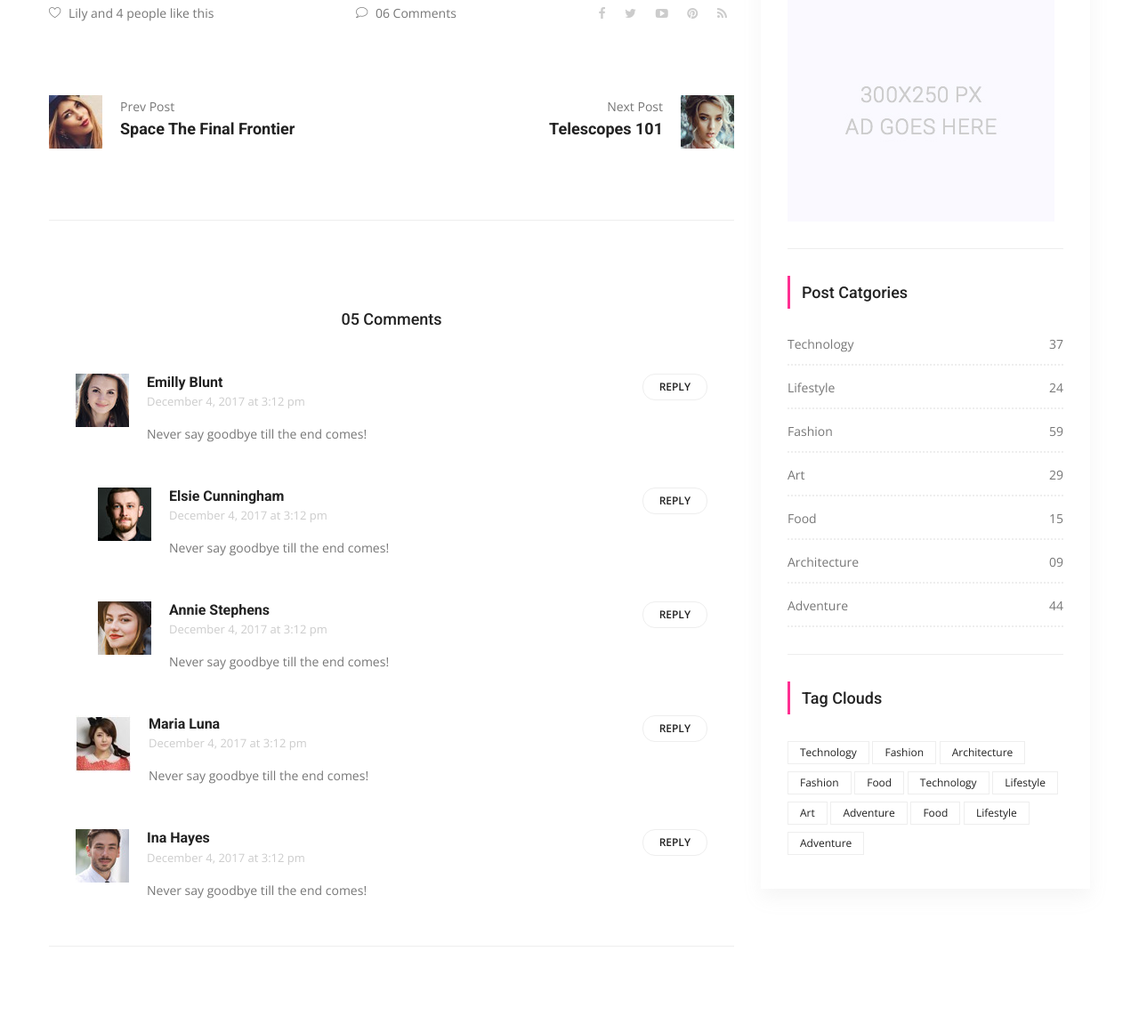
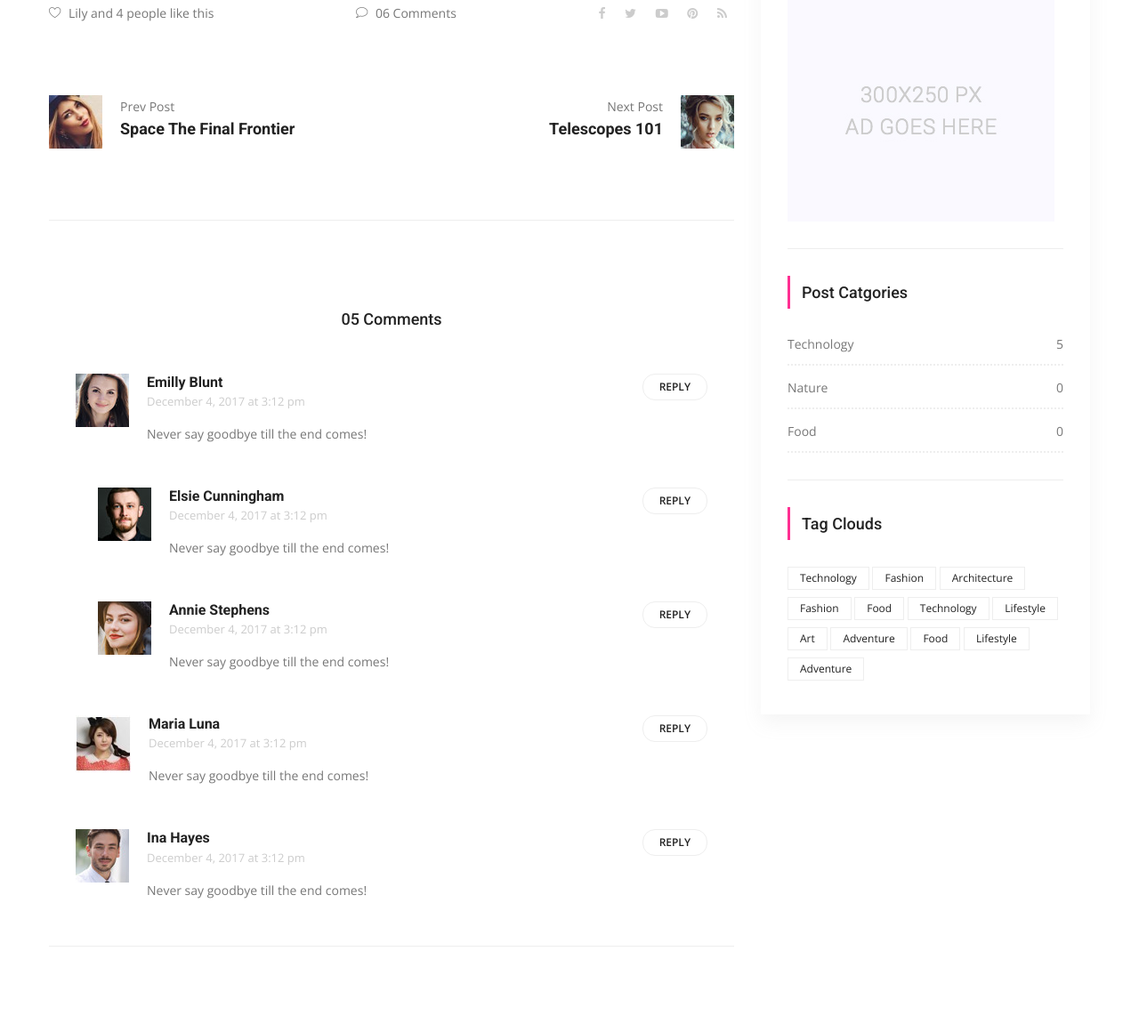
Before and after one commit to gabrfernandez/blogger_django, a Django app: a page that uses posts/templates/posts/sidebar.html in a window 1280 px wide. Shown: the part 1619-2779 px from the top of the page at 89% size. Run offline with Django 3.2, Linux system fonts and the light colour scheme; data comes from the database, SQL or seed files in the repository; some libraries are stand-ins or nearby versions.

Commit message:
sidebar categories

```diff
--- a/posts/models.py
+++ b/posts/models.py
@@ -14,6 +14,9 @@ class Category(models.Model):
     def __str__(self):
         return self.title
 
+    def post_count(self):
+        return self.posts.all().count()
+
 
 class Post(models.Model):
     title = models.CharField(max_length=150)
@@ -22,7 +25,7 @@ class Post(models.Model):
     image = models.ImageField(blank=True, null=True, upload_to='uploads')
     user = models.ForeignKey(settings.AUTH_USER_MODEL, on_delete=models.CASCADE)
     slug = models.SlugField(default="slug", editable=False)
-    category = models.ForeignKey(Category, on_delete=models.CASCADE, default=1)
+    category = models.ForeignKey(Category, on_delete=models.CASCADE, related_name="posts", default=1)
 
     def save(self, *args, **kwargs):
         self.slug = slugify(self.title)
--- a/posts/templates/posts/sidebar.html
+++ b/posts/templates/posts/sidebar.html
@@ -1,5 +1,5 @@
 {% load static %}
-
+{% load custom_tags %}
 <div class="col-lg-4">
                         <div class="blog_right_sidebar">
                             <aside class="single_sidebar_widget search_widget">
@@ -63,48 +63,15 @@
                             <aside class="single_sidebar_widget post_category_widget">
                                 <h4 class="widget_title">Post Catgories</h4>
                                 <ul class="list cat-list">
+                                    {% categories as categories %}
+                                    {% for category in categories %}
                                     <li>
                                         <a href="#" class="d-flex justify-content-between">
-                                            <p>Technology</p>
-                                            <p>37</p>
+                                            <p>{{category.title}}</p>
+                                            <p>{{category.post_count}}</p>
                                         </a>
                                     </li>
-                                    <li>
-                                        <a href="#" class="d-flex justify-content-between">
-                                            <p>Lifestyle</p>
-                                            <p>24</p>
-                                        </a>
-                                    </li>
-                                    <li>
-                                        <a href="#" class="d-flex justify-content-between">
-                                            <p>Fashion</p>
-                                            <p>59</p>
-                                        </a>
-                                    </li>
-                                    <li>
-                                        <a href="#" class="d-flex justify-content-between">
-                                            <p>Art</p>
-                                            <p>29</p>
-                                        </a>
-                                    </li>
-                                    <li>
-                                        <a href="#" class="d-flex justify-content-between">
-                                            <p>Food</p>
-                                            <p>15</p>
-                                        </a>
-                                    </li>
-                                    <li>
-                                        <a href="#" class="d-flex justify-content-between">
-                                            <p>Architecture</p>
-                                            <p>09</p>
-                                        </a>
-                                    </li>
-                                    <li>
-                                        <a href="#" class="d-flex justify-content-between">
-                                            <p>Adventure</p>
-                                            <p>44</p>
-                                        </a>
-                                    </li>
+                                    {% endfor %}
                                 </ul>
                                 <div class="br"></div>
                             </aside>
--- /dev/null
+++ b/posts/templatetags/custom_tags.py
@@ -0,0 +1,8 @@
+from django import template
+from posts.models import Category
+
+register = template.Library()
+
+@register.simple_tag(name="categories")
+def all_categories():
+    return Category.objects.all()
```
Also changed, not shown: posts/templatetags/__init__.py (added).
